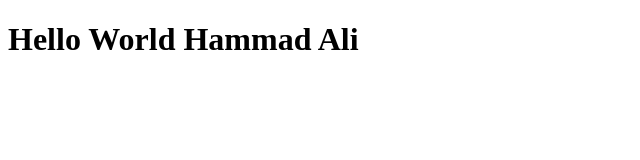
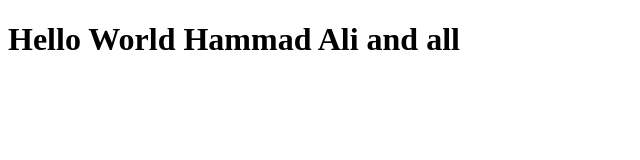
Before and after one commit to Hammad9/BootCamp2020sample1, a plain HTML site: page index.html in a window 1280 px wide. Shown: the whole page, without its empty margins (0-640 px from the left). Drawn offline with Linux system fonts and the light colour scheme.

Commit message:
update with all index.html

```diff
--- a/index.html
+++ b/index.html
@@ -6,6 +6,6 @@
     <title>Document</title>
 </head>
 <body>
-    <h1>Hello World Hammad Ali</h1>
+    <h1>Hello World Hammad Ali and all</h1>
 </body>
 </html>
```
